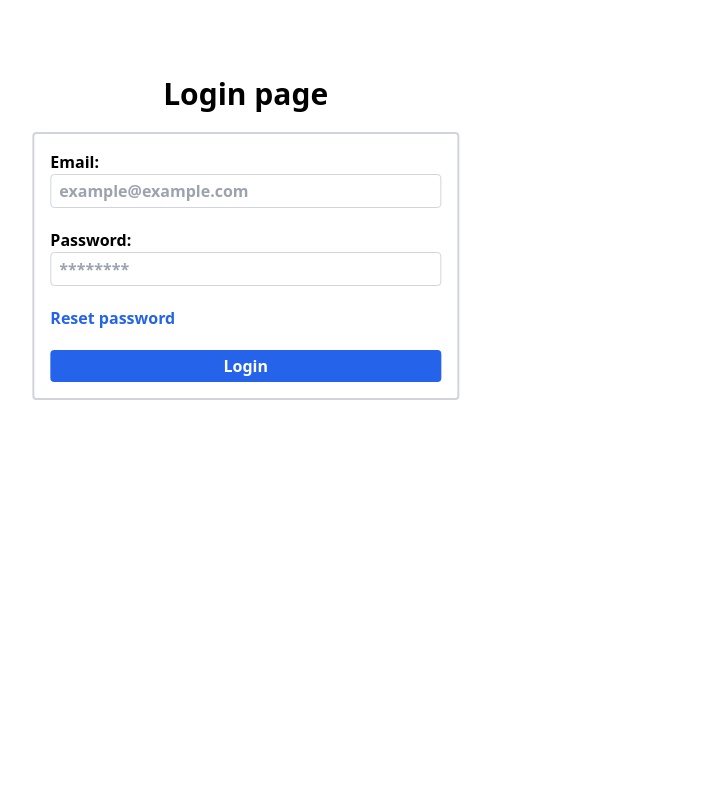
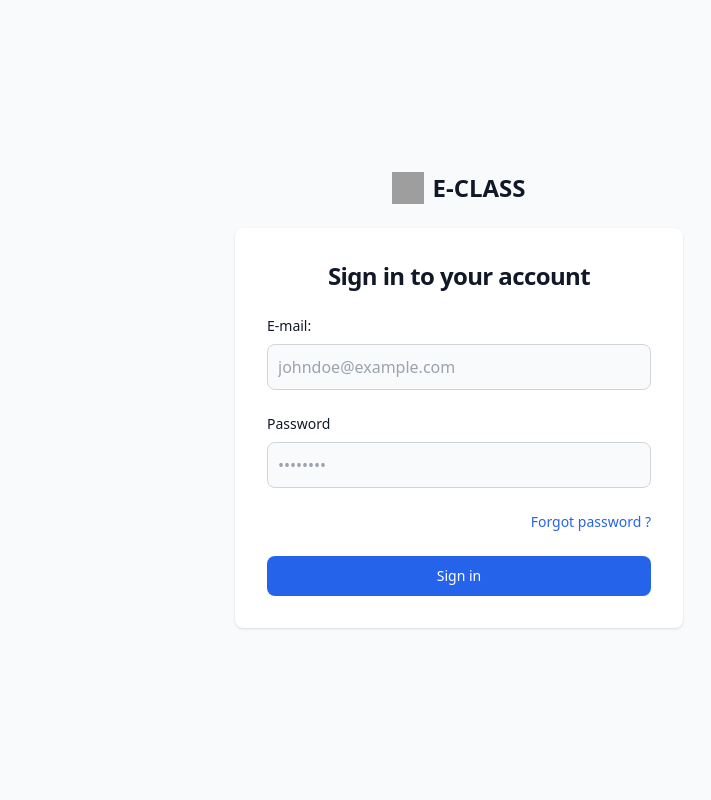
Before and after one commit to ulugbek101/nodir-aka-usa, a Django app: page /login/ in a window 1280 px wide. Shown: the whole page, without its empty margins (181-892 px from the left). Run offline with Django 5.2, Linux system fonts and the light colour scheme; some libraries are stand-ins or nearby versions; grey boxes are pictures that could not be loaded.

Commit message:
Update templates to have more nicer styles

```diff
--- a/templates/base.html
+++ b/templates/base.html
@@ -6,9 +6,12 @@
           content="width=device-width, user-scalable=no, initial-scale=1.0, maximum-scale=1.0, minimum-scale=1.0">
     <meta http-equiv="X-UA-Compatible" content="ie=edge">
 
-    <!-- Tailwind CSS CDN link -->
+    <!-- Tailwind CSS CDN link for global styles -->
     <script src="https://cdn.jsdelivr.net/npm/@tailwindcss/browser@4"></script>
     <script src="https://cdn.tailwindcss.com/3.4.5?plugins=typography"></script>
+
+    <!-- Flowbite CSS CDN link for login page styles -->
+    <link href="https://cdn.jsdelivr.net/npm/flowbite@3.1.2/dist/flowbite.min.css" rel="stylesheet"/>
 
     <!-- Material(Google) icons -->
     <link href="https://fonts.googleapis.com/icon?family=Material+Icons" rel="stylesheet">
@@ -17,11 +20,12 @@
 </head>
 <body>
 
-    <div class="p-4 sm:ml-64">
-        {% block content %}
 
-        {% endblock %}
-    </div>
+{% block content %} {% endblock %}
 
+{% block login_page %} {% endblock login_page %}
+
+<!-- Flowbite JS CDN link for global events -->
+<script src="https://cdn.jsdelivr.net/npm/flowbite@3.1.2/dist/flowbite.min.js"></script>
 </body>
 </html>
--- a/templates/class_detail.html
+++ b/templates/class_detail.html
@@ -1,6 +1,7 @@
 {% extends 'base.html' %}
 
 {% block content %}
+    <div class="p-4 sm:ml-64">
         {% include "components/_sidebar.html" %}
 
         <div class="flex flex-col">
@@ -59,7 +60,8 @@
                         {% endfor %}
                     {% else %}
                         <tr>
-                            <td colspan="4" class="text-gray-400 bg-gray-800 py-4 text-center text-lg">No lessons yet</td>
+                            <td colspan="4" class="text-gray-400 bg-gray-800 py-4 text-center text-lg">No lessons yet
+                            </td>
                         </tr>
                     {% endif %}
                     </tbody>
@@ -68,4 +70,5 @@
             </div>
 
         </div>
+    </div>
 {% endblock content %}
--- a/templates/classes.html
+++ b/templates/classes.html
@@ -1,6 +1,7 @@
 {% extends 'base.html' %}
 
 {% block content %}
+    <div class="p-4 sm:ml-64">
         {% include 'components/_sidebar.html' %}
 
         <div class="flex flex-col">
@@ -14,7 +15,8 @@
                 </div>
                 <div class="flex flex-col gap-2">
                     {% for class in classes %}
-                    <a href="/classes/{{ class.id }}/" class="border-2 border-gray-600 p-2 font-semibold rounded-lg text-gray-600 flex flex-row gap-10">
+                        <a href="/classes/{{ class.id }}/"
+                           class="border-2 border-gray-600 p-2 font-semibold rounded-lg text-gray-600 flex flex-row gap-10">
                             <span>{{ forloop.counter }}.</span>
                             <span>{{ class.name }}</span>
                         </a>
@@ -22,4 +24,5 @@
                 </div>
             </div>
         </div>
+    </div>
 {% endblock content %}
--- a/templates/index.html
+++ b/templates/index.html
@@ -1,5 +1,7 @@
 {% extends 'base.html' %}
 
 {% block content %}
-    {% include 'components/_sidebar.html' %}
+    <div class="p-4 sm:ml-64">
+        {% include 'components/_sidebar.html' %}
+    </div>
 {% endblock content %}
--- a/templates/login.html
+++ b/templates/login.html
@@ -1,20 +1,47 @@
 {% extends 'base.html' %}
 
-{% block content %}
-    <div class="absolute top-1/2 left-1/2 -translate-x-1/2 -translate-y-1/2 w-1/3">
-        <h1 class="text-3xl text-center font-semibold mb-5">Login page</h1>
-        <form action="" method="post" class="border-2 border-gray-300 rounded p-4 flex flex-col gap-5 w-full">
-            {% csrf_token %}
-            <div class="flex flex-col font-semibold">
-                <label for="email">Email:</label>
-                <input id="email" class="outline-none border border-gray-300 rounded py-1 px-2" type="text" placeholder="example@example.com" name="username">
+{% block login_page %}
+    <section class="bg-gray-50 dark:bg-gray-900">
+        <div class="flex flex-col items-center justify-center px-6 py-8 mx-auto md:h-screen lg:py-0">
+            <a href="#" class="flex items-center mb-6 text-2xl font-semibold text-gray-900 dark:text-white">
+                <img class="w-8 h-8 mr-2" src="https://flowbite.s3.amazonaws.com/blocks/marketing-ui/logo.svg"
+                     alt="logo">
+                E-CLASS
+            </a>
+            <div class="w-full bg-white rounded-lg shadow dark:border md:mt-0 sm:max-w-md xl:p-0 dark:bg-gray-800 dark:border-gray-700">
+                <div class="p-6 space-y-4 md:space-y-6 sm:p-8">
+                    <h1 class="text-center text-xl font-bold leading-tight tracking-tight text-gray-900 md:text-2xl dark:text-white">
+                        Sign in to your account
+                    </h1>
+                    <form method="post" class="space-y-4 md:space-y-6" action="">
+                        {% csrf_token %}
+                        <div>
+                            <label for="email" class="block mb-2 text-sm font-medium text-gray-900 dark:text-white">
+                                E-mail:
+                            </label>
+                            <input type="email" name="username" id="email"
+                                   class="bg-gray-50 border border-gray-300 text-gray-900 rounded-lg focus:ring-blue-600 focus:border-blue-600 block w-full p-2.5 dark:bg-gray-700 dark:border-gray-600 dark:placeholder-gray-400 dark:text-white dark:focus:ring-blue-500 dark:focus:border-blue-500"
+                                   placeholder="johndoe@example.com" required="">
+                        </div>
+                        <div>
+                            <label for="password" class="block mb-2 text-sm font-medium text-gray-900 dark:text-white">Password</label>
+                            <input type="password" name="password" id="password" placeholder="••••••••"
+                                   class="bg-gray-50 border border-gray-300 text-gray-900 rounded-lg focus:ring-blue-600 focus:border-blue-600 block w-full p-2.5 dark:bg-gray-700 dark:border-gray-600 dark:placeholder-gray-400 dark:text-white dark:focus:ring-blue-500 dark:focus:border-blue-500"
+                                   required="">
+                        </div>
+                        <div class="flex items-center justify-end">
+                            <a href="/password-reset/"
+                               class="text-sm font-medium text-blue-600 hover:underline dark:text-blue-500">
+                                Forgot password ?
+                            </a>
+                        </div>
+                        <button type="submit"
+                                class="w-full text-white bg-blue-600 hover:bg-blue-700 focus:ring-4 focus:outline-none focus:ring-blue-300 font-medium rounded-lg text-sm px-5 py-2.5 text-center dark:bg-blue-600 dark:hover:bg-blue-700 dark:focus:ring-blue-800">
+                            Sign in
+                        </button>
+                    </form>
+                </div>
             </div>
-            <div class="flex flex-col font-semibold">
-                <label for="password" >Password:</label>
-                <input id="password" class="outline-none border border-gray-300 rounded py-1 px-2" type="password" placeholder="********" name="password">
-            </div>
-            <a href="/password-reset/" class="font-semibold text-blue-600 hover:text-blue-700 transition">Reset password</a>
-            <button type="submit" class="hover:cursor-pointer w-full bg-blue-600 rounded py-1 px-2 text-center text-white font-semibold hover:scale-105 active:scale-95 transition">Login</button>
-        </form>
-    </div>
-{% endblock content %}
+        </div>
+    </section>
+{% endblock login_page %}
```
Also changed, not shown: templates/delete.html (+8 -3 lines), templates/homework_detail.html (+7 -3 lines), templates/homework_form.html (+23 -10 lines), templates/lesson_datail.html (+22 -12 lines), templates/lesson_form.html (+10 -4 lines), templates/profile.html (+27 -8 lines). Lines whose indentation alone changed are shown as unchanged.
